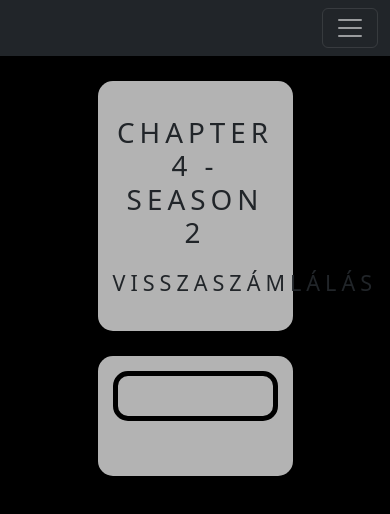
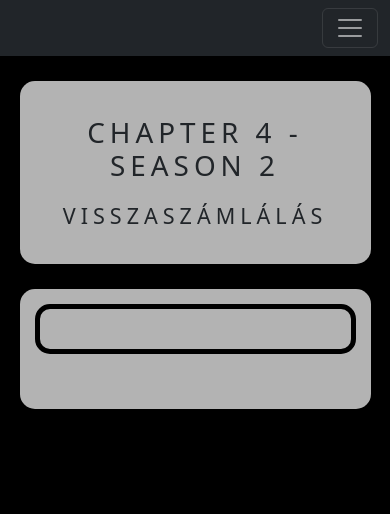
Before and after one commit to Fecooo/FNWeboldal, a plain HTML site: page index.html in a window 390 px wide. Drawn offline with nearby package versions, Linux system fonts and the light colour scheme; no server answers.

Commit message:
Add files via upload

```diff
--- a/style.css
+++ b/style.css
@@ -12,6 +12,12 @@
         text-align: center;
         width: 110px;
         background-color: black;
+    }
+}
+
+@media (max-width: 768px) {
+    .container {
+        width: 90% !important;
     }
 }
 
```
